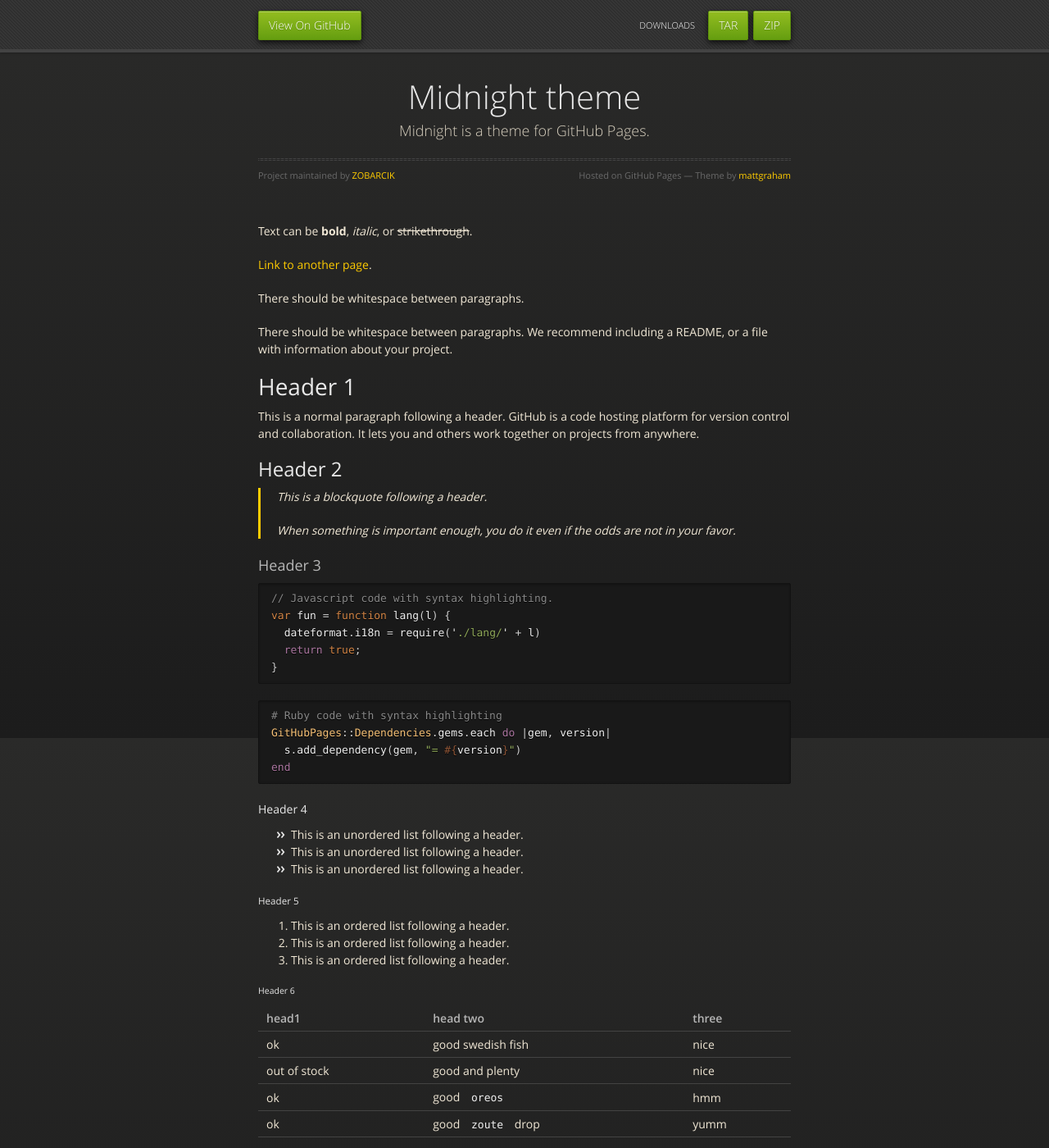
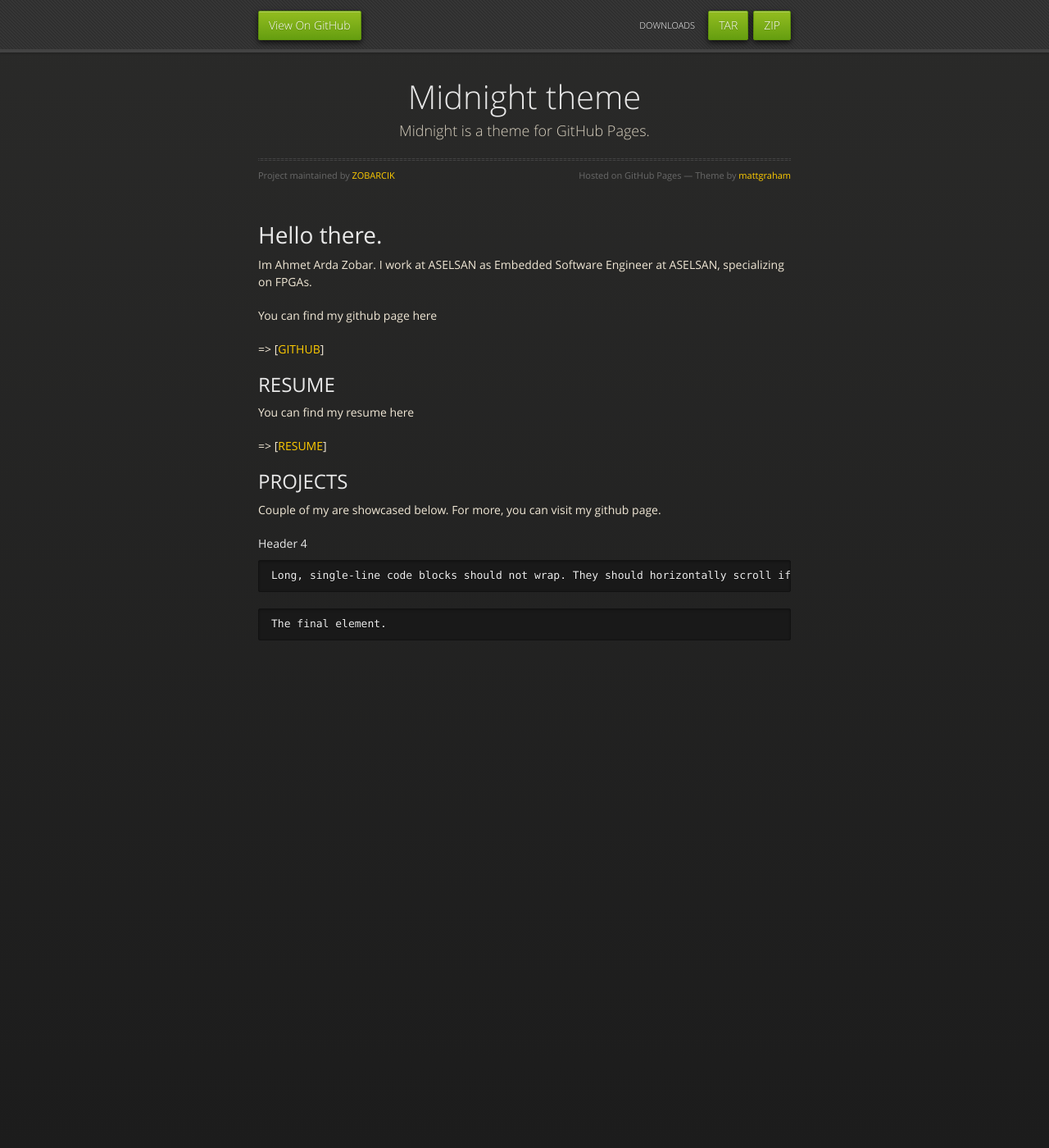
Before and after one commit to ZOBARCIK/ZOBARCIK.github.io, a Jekyll site: the page built from index.md, in a window 1280 px wide and 1400 px high. Shown: the whole window at 82% size. Built offline with Jekyll 4.4.1, drawn with Linux system fonts in a browser that asks for light colours; our own code applies the rules of GitHub Pages for plain Markdown files; some of the changed text lies outside the part shown.

Commit message:
Update index.md

````diff
--- a/index.md
+++ b/index.md
@@ -2,117 +2,29 @@
 layout: default
 ---
 
-Text can be **bold**, _italic_, or ~~strikethrough~~.
 
-[Link to another page](./another-page.html).
 
-There should be whitespace between paragraphs.
 
-There should be whitespace between paragraphs. We recommend including a README, or a file with information about your project.
+# Hello there.
 
-# Header 1
+Im Ahmet Arda Zobar. I work at ASELSAN as Embedded Software Engineer at ASELSAN, specializing on FPGAs.
 
-This is a normal paragraph following a header. GitHub is a code hosting platform for version control and collaboration. It lets you and others work together on projects from anywhere.
+You can find my github page here
 
-## Header 2
+=> [[GITHUB](https://github.com/ZOBARCIK)]
 
-> This is a blockquote following a header.
->
-> When something is important enough, you do it even if the odds are not in your favor.
+## RESUME
 
-### Header 3
+You can find my resume here
 
-```js
-// Javascript code with syntax highlighting.
-var fun = function lang(l) {
-  dateformat.i18n = require('./lang/' + l)
-  return true;
-}
-```
+=> [[RESUME](https://drive.google.com/file/d/1ZsY4YpXzhvxAtAWrTi8OhF4KyZbtCx1y/view?usp=sharing)]
 
-```ruby
-# Ruby code with syntax highlighting
-GitHubPages::Dependencies.gems.each do |gem, version|
-  s.add_dependency(gem, "= #{version}")
-end
-```
+## PROJECTS
+Couple of my are showcased below. For more, you can visit my github page.
+
 
 #### Header 4
 
-*   This is an unordered list following a header.
-*   This is an unordered list following a header.
-*   This is an unordered list following a header.
-
-##### Header 5
-
-1.  This is an ordered list following a header.
-2.  This is an ordered list following a header.
-3.  This is an ordered list following a header.
-
-###### Header 6
-
-| head1        | head two          | three |
-|:-------------|:------------------|:------|
-| ok           | good swedish fish | nice  |
-| out of stock | good and plenty   | nice  |
-| ok           | good `oreos`      | hmm   |
-| ok           | good `zoute` drop | yumm  |
-
-### There's a horizontal rule below this.
-
-* * *
-
-### Here is an unordered list:
-
-*   Item foo
-*   Item bar
-*   Item baz
-*   Item zip
-
-### And an ordered list:
-
-1.  Item one
-1.  Item two
-1.  Item three
-1.  Item four
-
-### And a nested list:
-
-- level 1 item
-  - level 2 item
-  - level 2 item
-    - level 3 item
-    - level 3 item
-- level 1 item
-  - level 2 item
-  - level 2 item
-  - level 2 item
-- level 1 item
-  - level 2 item
-  - level 2 item
-- level 1 item
-
-### Small image
-
-![Octocat](https://github.githubassets.com/images/icons/emoji/octocat.png)
-
-### Large image
-
-![Branching](https://guides.github.com/activities/hello-world/branching.png)
-
-
-### Definition lists can be used with HTML syntax.
-
-<dl>
-<dt>Name</dt>
-<dd>Godzilla</dd>
-<dt>Born</dt>
-<dd>1952</dd>
-<dt>Birthplace</dt>
-<dd>Japan</dd>
-<dt>Color</dt>
-<dd>Green</dd>
-</dl>
 
 ```
 Long, single-line code blocks should not wrap. They should horizontally scroll if they are too long. This line should be long enough to demonstrate this.
````
